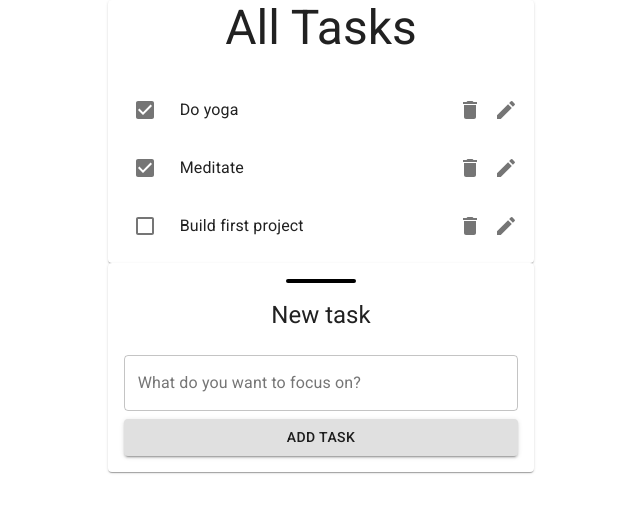
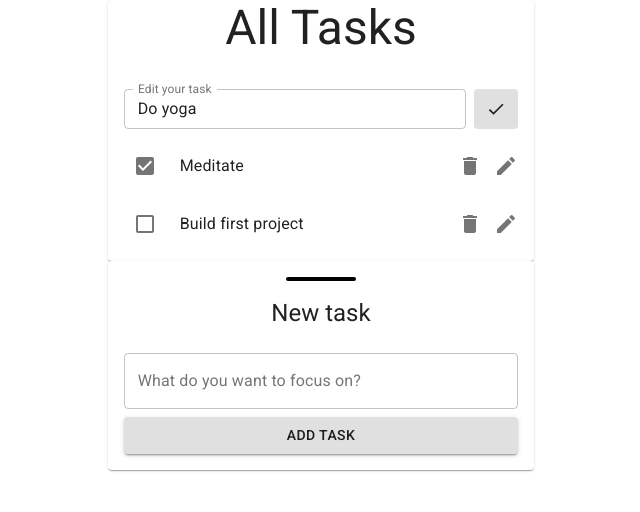
Before and after one commit to ctln12/react-timed-task-tracker, a React (Create React App) app: page / in a window 1280 px wide. Both pictures are taken after a click on the button 825 px from the left and 109 px from the top of the page. Shown: the top 512 px of the page, without its empty margins (319-959 px from the left). Built offline with nearby package versions, Linux system fonts and the light colour scheme.

Commit message:
Create form and custom hook to edit a todo

```diff
--- /dev/null
+++ b/src/components/EditTodoForm.js
@@ -0,0 +1,58 @@
+import React from 'react';
+import { Button, TextField } from '@material-ui/core';
+import { Check } from '@material-ui/icons';
+import useInputState from '../hooks/useInputState';
+import { makeStyles } from '@material-ui/styles';
+
+const useStyles = makeStyles((theme) => ({
+  form: {
+    width: '100%',
+    display: 'flex',
+    alignItems: 'center',
+  },
+  input: {
+    flexGrow: '1',
+    marginRight: '0.5rem',
+  },
+  submit: {
+    height: '40px',
+    minWidth: 'unset',
+    padding: '6px 12px',
+    '& > span > span': {
+      margin: 0,
+    },
+  },
+}));
+
+function EditTodoForm({ todo, editTodo, toggleIsEditing }) {
+  const [value, handleChange, reset] = useInputState(todo.task);
+  const handleSubmit = e => {
+    e.preventDefault();
+    editTodo(todo.id, value);
+    reset();
+    toggleIsEditing();
+  };
+  const classes = useStyles();
+  return (
+    <form className={classes.form} onSubmit={handleSubmit}>
+      <TextField
+        value={value}
+        onChange={handleChange}
+        label='Edit your task'
+        variant='outlined'
+        margin='none'
+        size='small'
+        className={classes.input}
+      />
+      <Button
+        type="submit"
+        variant="contained"
+        disableElevation={true}
+        startIcon={<Check size="large" variant="text" />}
+        className={classes.submit}
+      ></Button>
+    </form>
+  )
+}
+
+export default EditTodoForm;
--- a/src/components/TodoApp.js
+++ b/src/components/TodoApp.js
@@ -25,8 +25,11 @@ function TodoApp() {
     const filteredTodos = todos.filter(todo => todo.id !== todoId);
     setTodos(filteredTodos);
   };
-  const editTodo = todoId => {
-    console.log("EDIT");
+  const editTodo = (todoId, newTask) => {
+    const updatedTodos = todos.map(todo =>
+      todo.id === todoId ? {...todo, task: newTask} : todo
+    );
+    setTodos(updatedTodos);
   };
   return (
     <Paper elevation={0}>
--- a/src/components/TodoItem.js
+++ b/src/components/TodoItem.js
@@ -1,10 +1,17 @@
 import React from 'react';
 import { Checkbox, IconButton, ListItem, ListItemIcon, ListItemSecondaryAction, ListItemText } from '@material-ui/core';
 import { Delete, Edit } from '@material-ui/icons';
+import useToggleState from '../hooks/useToggleState';
+import EditTodoForm from './EditTodoForm';
 
 function TodoItem({ todo, toggleTodo, deleteTodo, editTodo }) {
+  const [isEditing, toggleIsEditing] = useToggleState();
   return (
     <ListItem>
+      {isEditing ?
+        <EditTodoForm todo={todo} editTodo={editTodo} toggleIsEditing={toggleIsEditing} />
+      :
+        <>
           <ListItemIcon>
             <Checkbox
               checked={todo.completed}
@@ -18,10 +25,12 @@ function TodoItem({ todo, toggleTodo, deleteTodo, editTodo }) {
             <IconButton edge="end" aria-label="delete" onClick={() => deleteTodo(todo.id)}>
               <Delete />
             </IconButton>
-        <IconButton edge="end" aria-label="edit" onClick={() => editTodo(todo.id)}>
+            <IconButton edge="end" aria-label="edit" onClick={() => toggleIsEditing()}>
               <Edit />
             </IconButton>
           </ListItemSecondaryAction>
+        </>
+      }
     </ListItem>
   )
 }
--- /dev/null
+++ b/src/hooks/useToggleState.js
@@ -0,0 +1,11 @@
+import { useState } from 'react';
+
+const useToggleState = (initialValue = false) => {
+  const [state, setState] = useState(initialValue);
+  const toggle = () => {
+    setState(!state);
+  };
+  return [state, toggle];
+};
+
+export default useToggleState;
```
Lines whose indentation alone changed are shown as unchanged.
